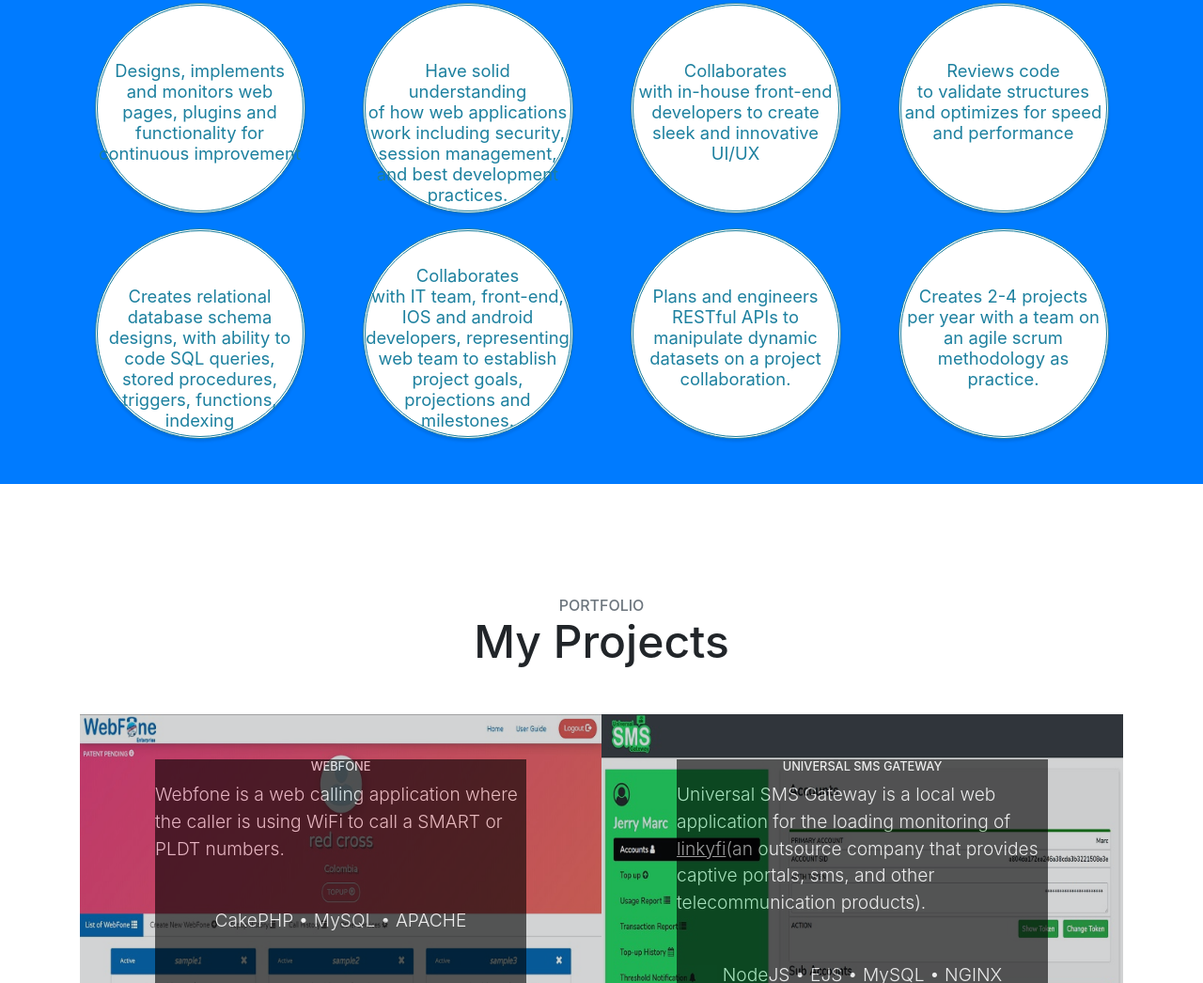
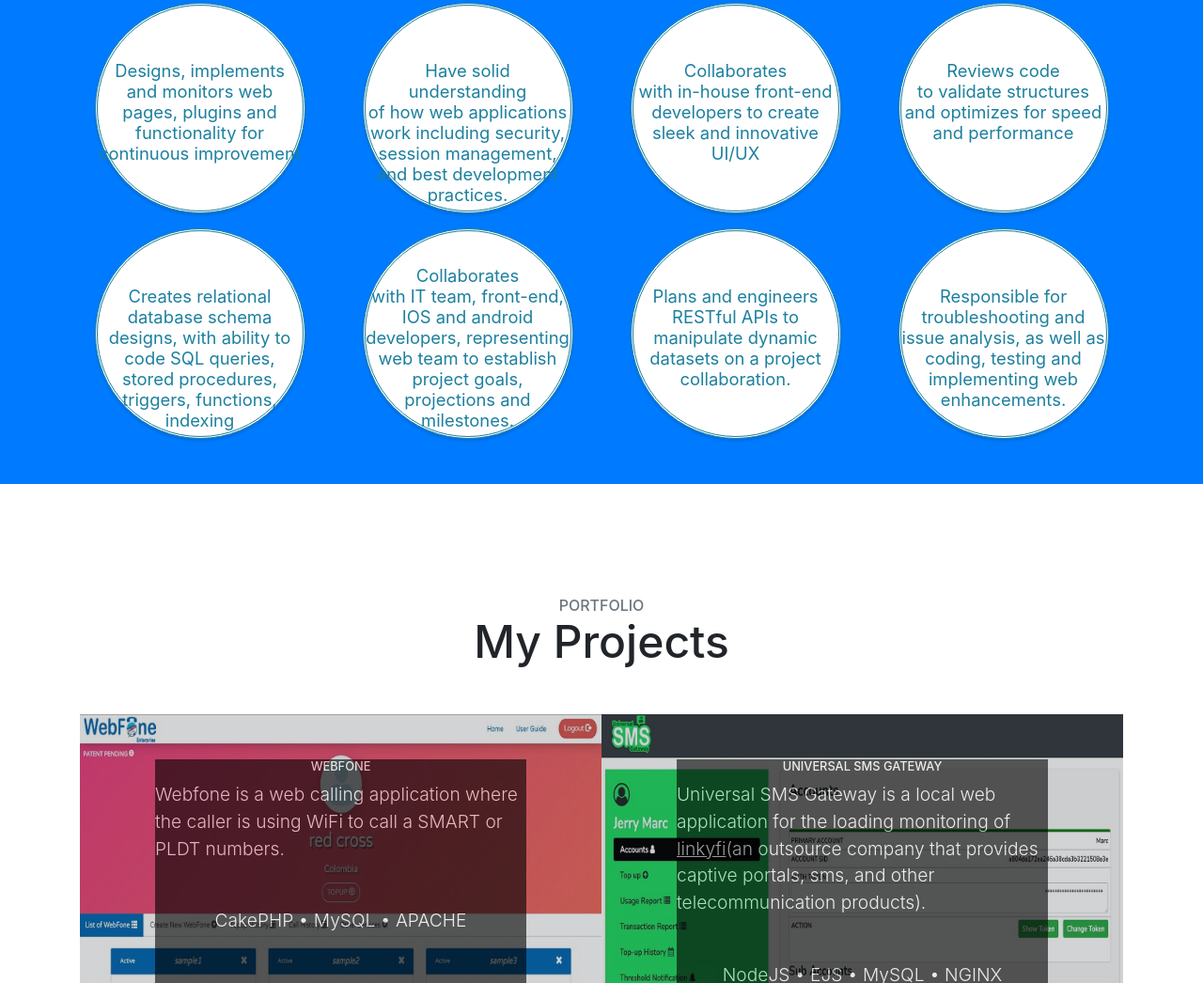
Before and after one commit to JerryCram21/marcportfolio, a website with bundled scripts: page index.html in a window 1280 px wide. Shown: the part 2530-3576 px from the top of the page at 94% size. Built offline with nearby package versions, Linux system fonts and the light colour scheme.

Commit message:
resume_v2.9

```diff
--- a/index.html
+++ b/index.html
@@ -214,8 +214,9 @@
         </div>
         <div class="col-xs-12 col-sm-6 col-lg-3">
           <span class="service-icon rounded-circle mx-auto mb-3 bubble">
-            <p class="desc"><br>Creates 2-4 projects<br> per year with a team on an agile scrum
-              methodology as practice.</p>
+            <p class="desc"><br>Responsible for troubleshooting and issue analysis, as well as
+              coding, testing and implementing web enhancements.
+              </p>
           </span>
         </div>
       </div>
```
Also changed, not shown: 2 other files.
